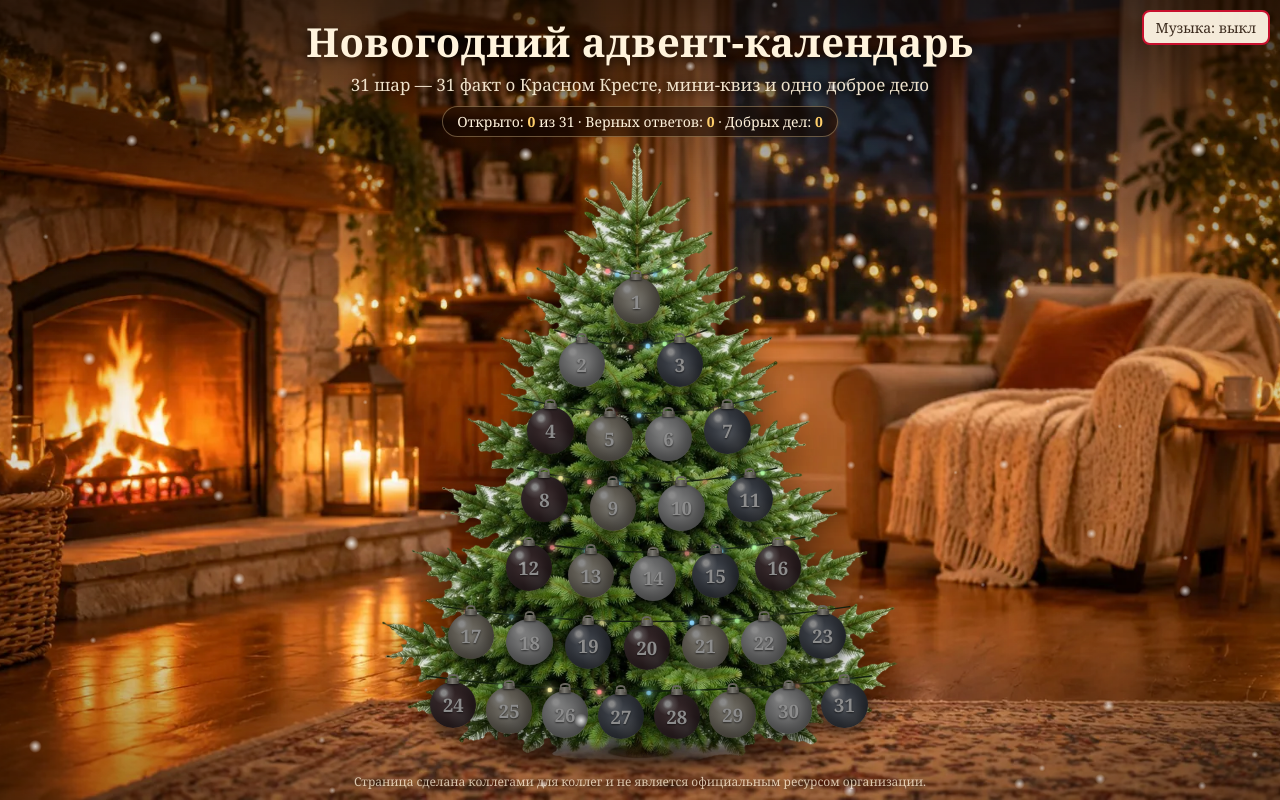
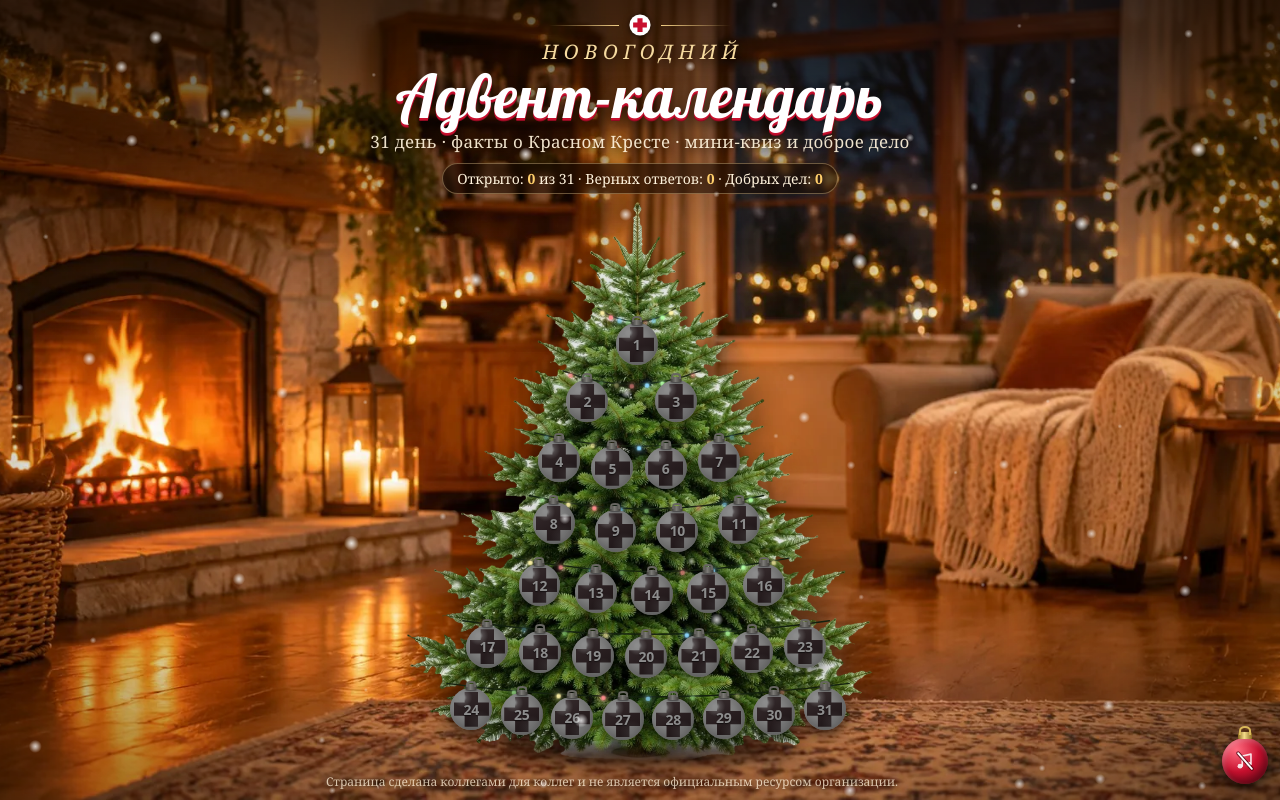
Before and after one commit to punkeroff/redcross-advent, a plain HTML site: page index.html in a window 1280 px wide. Drawn offline with Linux system fonts and the light colour scheme.

Commit message:
RKK style: balls, title, music icon

```diff
--- a/index.html
+++ b/index.html
@@ -6,8 +6,10 @@
 <meta name="theme-color" content="#2a1306">
 <title>Адвент-календарь · Красный Крест</title>
 <link rel="preload" as="image" href="assets/tree.webp">
+<link rel="preload" as="font" type="font/woff2" href="assets/fonts/lobster.woff2" crossorigin>
 <style>
-  :root { --red:#c8102e; --cream:#fff6e5; --ink:#3b2a1d; --tw:max(min(100vw, calc((100svh - 180px) / 1.2016)), min(100vw, 340px)); }
+  @font-face { font-family:"Lobster"; src:url("assets/fonts/lobster.woff2") format("woff2"); font-weight:400; font-style:normal; font-display:swap; }
+  :root { --red:#c8102e; --cream:#fff6e5; --ink:#3b2a1d; --tw:max(min(100vw, calc((100svh - 240px) / 1.2016)), min(100vw, 340px)); }
   * { box-sizing:border-box; -webkit-tap-highlight-color:transparent; }
   html,body { margin:0; }
   body {
@@ -26,7 +28,15 @@
   canvas#snow { position:fixed; inset:0; width:100%; height:100%; z-index:5; pointer-events:none; }
 
   header { position:relative; z-index:2; text-align:center; padding:calc(14px + env(safe-area-inset-top)) 12px 0; color:#fff3dc; text-shadow:0 2px 10px rgba(0,0,0,.7); }
-  h1 { margin:0; font-size:clamp(22px,4.2vw,40px); letter-spacing:.5px; }
+  .kicker { display:flex; align-items:center; justify-content:center; gap:10px; }
+  .kicker .line { width:clamp(28px,12vw,70px); height:1px; background:linear-gradient(90deg, transparent, #f1cf86); }
+  .kicker .line:last-child { transform:scaleX(-1); }
+  .kicker .rc { width:22px; height:22px; flex:none; filter:drop-shadow(0 1px 3px rgba(0,0,0,.6)); }
+  h1 { margin:2px 0 0; font-weight:400; line-height:1.02; }
+  h1 .a { display:block; font:italic 400 clamp(14px,3.6vw,20px) Georgia, serif; letter-spacing:.28em; text-transform:uppercase; color:#f6dba0; padding-left:.28em; }
+  h1 .b { display:block; font-family:"Lobster", "Marck Script", cursive; font-size:clamp(34px,10.5vw,60px); color:#fff; letter-spacing:.01em;
+    text-shadow: 0 2px 0 #c8102e, 0 3px 0 #8f0b21, 0 6px 16px rgba(0,0,0,.65); }
+  .sub { letter-spacing:.02em; }
   .sub { margin:4px 0 0; font-size:clamp(13px,2vw,17px); opacity:.92; }
   .stats { display:inline-block; margin-top:10px; padding:5px 14px; font-size:14px; background:rgba(20,8,0,.55); border:1px solid rgba(255,220,160,.35); border-radius:20px; text-shadow:none; backdrop-filter:blur(3px); }
   .stats b { color:#ffcf6b; }
@@ -42,29 +52,26 @@
 
   .ball {
     position:absolute; width:9.0%; aspect-ratio:1; margin:calc(9.0% / -2) 0 0 calc(9.0% / -2);
-    border:0; padding:0; border-radius:50%; cursor:pointer; color:#fff;
-    font:bold calc(var(--tw) * .036) Georgia, serif; text-shadow:0 1px 2px rgba(0,0,0,.6);
-    display:flex; align-items:center; justify-content:center;
-    background:
-      radial-gradient(circle at 30% 24%, rgba(255,255,255,.95) 0 5%, rgba(255,255,255,.35) 11%, transparent 24%),
-      radial-gradient(circle at 72% 82%, rgba(255,255,255,.22) 0, transparent 30%),
-      radial-gradient(circle at 50% 55%, var(--c1) 0, var(--c2) 62%, var(--c3) 100%);
-    box-shadow: inset -.35em -.55em 1em rgba(0,0,0,.35), inset .15em .2em .5em rgba(255,255,255,.18), 0 .35em .7em rgba(0,0,0,.5);
+    border:0; padding:0; border-radius:50%; cursor:pointer; color:#fff; display:block;
+    background: radial-gradient(circle at 50% 52%, #ffffff 0, #f4efe8 52%, #c9c0b3 100%);
+    box-shadow: inset -.3em -.45em .8em rgba(0,0,0,.26), inset .12em .18em .4em rgba(255,255,255,.7), 0 .35em .7em rgba(0,0,0,.5);
     transition:transform .18s, filter .2s;
   }
+  .ball .cross { position:absolute; inset:8%; background:linear-gradient(150deg,#ea2b46 0,#c8102e 55%,#8d0b20 100%);
+    clip-path:polygon(31% 0,69% 0,69% 31%,100% 31%,100% 69%,69% 69%,69% 100%,31% 100%,31% 69%,0 69%,0 31%,31% 31%); }
+  .ball .n { position:absolute; inset:0; display:flex; align-items:center; justify-content:center; z-index:2;
+    font:700 calc(var(--tw) * .03) system-ui, -apple-system, "Segoe UI", Arial, sans-serif; letter-spacing:-.02em; text-shadow:0 1px 1px rgba(0,0,0,.55); pointer-events:none; }
+  .ball .gloss { position:absolute; inset:0; border-radius:50%; z-index:3; pointer-events:none;
+    background: radial-gradient(circle at 30% 23%, rgba(255,255,255,.95) 0 4%, rgba(255,255,255,.35) 10%, transparent 22%), radial-gradient(circle at 72% 84%, rgba(255,255,255,.18) 0, transparent 28%); }
   .ball::before { content:""; position:absolute; top:-9%; left:50%; width:26%; height:13%; transform:translateX(-50%); border-radius:2px 2px 1px 1px; background:linear-gradient(90deg,#8a6a20,#f6dd8a 45%,#8a6a20); box-shadow:0 1px 2px rgba(0,0,0,.5); }
   .ball::after { content:""; position:absolute; top:-17%; left:50%; width:14%; height:10%; transform:translateX(-50%); border:2px solid #d9b85a; border-bottom:0; border-radius:50% 50% 0 0; }
   .ball:hover, .ball:focus-visible { transform:scale(1.12); outline:none; z-index:2; }
   .ball:focus-visible { box-shadow:0 0 0 3px #fff, 0 .35em .7em rgba(0,0,0,.5); }
-  .c0 { --c1:#f0475c; --c2:#b50f29; --c3:#5f0212; }
-  .c1 { --c1:#ffe08a; --c2:#d79b21; --c3:#7a4d05; }
-  .c2 { --c1:#f4f6f8; --c2:#b3bbc4; --c3:#5d6671; }
-  .c3 { --c1:#6ea6ff; --c2:#2559b8; --c3:#0e2760; }
-  .ball.locked { cursor:not-allowed; filter:grayscale(.85) brightness(.55); }
+  .ball.locked { cursor:not-allowed; filter:grayscale(.9) brightness(.55); }
   .ball.locked:hover { transform:none; }
   .ball.today { animation:glow 1.6s ease-in-out infinite; }
-  @keyframes glow { 0%,100%{ box-shadow: inset -.35em -.55em 1em rgba(0,0,0,.35), 0 .35em .7em rgba(0,0,0,.5), 0 0 0 rgba(255,225,130,0);} 50%{ box-shadow: inset -.35em -.55em 1em rgba(0,0,0,.35), 0 .35em .7em rgba(0,0,0,.5), 0 0 1.4em .5em rgba(255,225,130,.95);} }
-  .ball.opened { filter:brightness(.78) saturate(.85); }
+  @keyframes glow { 0%,100%{ box-shadow: inset -.3em -.45em .8em rgba(0,0,0,.26), 0 .35em .7em rgba(0,0,0,.5), 0 0 0 rgba(255,225,130,0);} 50%{ box-shadow: inset -.3em -.45em .8em rgba(0,0,0,.26), 0 .35em .7em rgba(0,0,0,.5), 0 0 1.4em .5em rgba(255,225,130,.95);} }
+  .ball.opened { filter:brightness(.8) saturate(.85); }
 
   .overlay { position:fixed; inset:0; background:rgba(20,8,0,.68); display:none; align-items:center; justify-content:center; z-index:20; padding:14px; backdrop-filter:blur(2px); }
   .overlay.show { display:flex; }
@@ -91,19 +98,49 @@
   .card button.ghost { background:#e8d7b5; color:var(--ink); }
   .card button:disabled { opacity:.35; cursor:default; }
   .close { position:absolute; top:8px; right:12px; background:none !important; color:var(--ink) !important; font-size:26px; padding:0 6px; }
-  #music { position:fixed; top:calc(10px + env(safe-area-inset-top)); right:10px; z-index:25; background:rgba(255,246,229,.95); color:var(--ink); border:2px solid var(--red); font-size:14px; padding:6px 12px; }
-  footer { position:relative; z-index:3; font-size:12px; padding:0 12px calc(10px + env(safe-area-inset-bottom)); text-align:center; color:#fff3dc; opacity:.75; text-shadow:0 1px 4px rgba(0,0,0,.8); }
+  #music { position:fixed; right:calc(12px + env(safe-area-inset-right)); bottom:calc(16px + env(safe-area-inset-bottom)); z-index:25; width:46px; height:46px; padding:0; border:0; border-radius:50%; display:grid; place-items:center;
+    background:radial-gradient(circle at 32% 26%, #ff6b7e 0, #c8102e 48%, #6d0818 100%);
+    box-shadow: inset -3px -5px 9px rgba(0,0,0,.35), inset 2px 3px 5px rgba(255,255,255,.28), 0 4px 10px rgba(0,0,0,.55); }
+  #music::before { content:""; position:absolute; top:-6px; left:50%; width:14px; height:7px; transform:translateX(-50%); border-radius:2px 2px 1px 1px; background:linear-gradient(90deg,#8a6a20,#f6dd8a 45%,#8a6a20); }
+  #music::after { content:""; position:absolute; top:-12px; left:50%; width:8px; height:7px; transform:translateX(-50%); border:2px solid #d9b85a; border-bottom:0; border-radius:50% 50% 0 0; }
+  #music svg { width:22px; height:22px; display:block; overflow:visible; }
+  #music .shape { stroke:#fff; stroke-width:1.8; stroke-linecap:round; stroke-linejoin:round; fill:none; }
+  #music .dot { fill:#fff; stroke:none; }
+  #music .slash-bg { stroke:rgba(70,0,12,.75); stroke-width:4.2; stroke-linecap:round; }
+  #music .slash { stroke:#fff; stroke-width:2; stroke-linecap:round; }
+  #music[aria-pressed="true"] .slash, #music[aria-pressed="true"] .slash-bg { display:none; }
+  #music[aria-pressed="false"] .shape, #music[aria-pressed="false"] .dot { opacity:.85; }
+  #music[aria-pressed="true"] { animation:ring 2.4s ease-out infinite; }
+  #music:focus-visible { outline:3px solid #fff; outline-offset:3px; }
+  @keyframes ring {
+    0%   { box-shadow: inset -3px -5px 9px rgba(0,0,0,.35), inset 2px 3px 5px rgba(255,255,255,.28), 0 4px 10px rgba(0,0,0,.55), 0 0 0 0 rgba(255,215,120,.75); }
+    100% { box-shadow: inset -3px -5px 9px rgba(0,0,0,.35), inset 2px 3px 5px rgba(255,255,255,.28), 0 4px 10px rgba(0,0,0,.55), 0 0 0 16px rgba(255,215,120,0); }
+  }
+  footer { position:relative; z-index:3; font-size:12px; padding:0 calc(68px + env(safe-area-inset-right)) calc(10px + env(safe-area-inset-bottom)) 12px; text-align:center; color:#fff3dc; opacity:.75; text-shadow:0 1px 4px rgba(0,0,0,.8); }
   #toast { position:fixed; bottom:22px; left:50%; transform:translateX(-50%); background:#3b2a1d; color:#fff; padding:10px 18px; border-radius:20px; z-index:30; display:none; font-size:14px; max-width:90vw; text-align:center; }
-  @media (prefers-reduced-motion:reduce) { .bulb, .ball.today { animation:none; } .card { animation:none; } }
+  @media (prefers-reduced-motion:reduce) { .bulb, .ball.today, #music { animation:none !important; } .card { animation:none; } }
 </style>
 </head>
 <body>
 <canvas id="snow"></canvas>
-<button id="music" type="button" aria-pressed="false">Музыка: выкл</button>
+<button id="music" type="button" aria-pressed="false" aria-label="Включить музыку" title="Включить музыку">
+  <svg viewBox="0 0 24 24" aria-hidden="true">
+    <path class="shape" d="M9 17.5V6.5l9.5-2v11"/>
+    <circle class="dot" cx="6.6" cy="17.6" r="2.7"/>
+    <circle class="dot" cx="16.1" cy="15.6" r="2.7"/>
+    <path class="slash-bg" d="M4.5 3.5l15 17"/>
+    <path class="slash" d="M4.5 3.5l15 17"/>
+  </svg>
+</button>
 
 <header>
-  <h1>Новогодний адвент-календарь</h1>
-  <p class="sub">31 шар — 31 факт о Красном Кресте, мини-квиз и одно доброе дело</p>
+  <div class="kicker" aria-hidden="true">
+    <span class="line"></span>
+    <svg class="rc" viewBox="0 0 24 24"><circle cx="12" cy="12" r="11.5" fill="#fff"/><path fill="#c8102e" d="M9.2 4.5h5.6v4.7h4.7v5.6h-4.7v4.7H9.2v-4.7H4.5V9.2h4.7z"/></svg>
+    <span class="line"></span>
+  </div>
+  <h1><span class="a">Новогодний</span><span class="b">Адвент-календарь</span></h1>
+  <p class="sub">31 день · факты о Красном Кресте · мини-квиз и доброе дело</p>
   <div class="stats">Открыто: <b id="sOpen">0</b> из 31 · Верных ответов: <b id="sQuiz">0</b> · Добрых дел: <b id="sDone">0</b></div>
 </header>
 
@@ -251,7 +288,8 @@ BULBS.forEach(([x, y], i) => {
 BALLS.forEach(([x, y], i) => {
   const day = i + 1;
   const b = document.createElement("button");
-  b.type = "button"; b.className = "ball c" + (day % 4); b.dataset.day = day;
+  b.type = "button"; b.className = "ball"; b.dataset.day = day;
+  b.innerHTML = '<span class="cross"></span><span class="n"></span><span class="gloss"></span>';
   b.style.left = x + "%"; b.style.top = y + "%";
   b.setAttribute("aria-label", "День " + day);
   b.onclick = () => openDay(day);
@@ -264,7 +302,7 @@ function refresh() {
     b.classList.toggle("locked", d > TODAY);
     b.classList.toggle("today", d === TODAY && !opened);
     b.classList.toggle("opened", opened);
-    b.textContent = opened ? "✓" : d;
+    b.querySelector(".n").textContent = opened ? "✓" : d;
   });
   $("sOpen").textContent = state.opened.length;
   $("sDone").textContent = state.done.length;
@@ -389,8 +427,10 @@ function playTrack() {
   return audio.play().then(() => fadeTo(.5, 1500));
 }
 function setLabel() {
-  musicBtn.textContent = "Музыка: " + (musicOn ? "вкл" : "выкл");
+  const t = musicOn ? "Выключить музыку" : "Включить музыку";
   musicBtn.setAttribute("aria-pressed", musicOn);
+  musicBtn.setAttribute("aria-label", t);
+  musicBtn.title = t;
 }
 musicBtn.onclick = () => {
   if (!audio) {
```
Also changed, not shown: assets/fonts/OFL-Lobster.txt (added), assets/fonts/lobster.woff2 (added).
